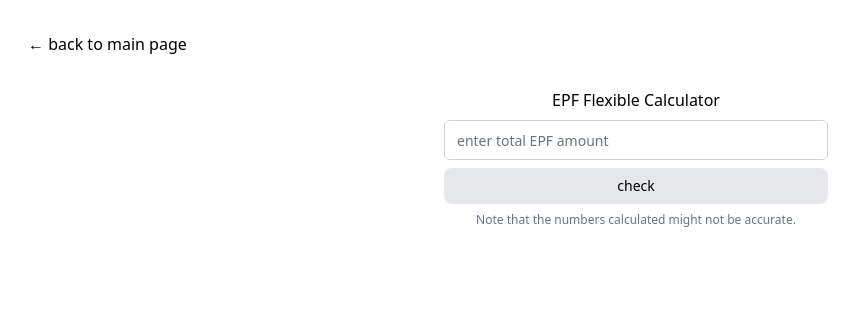
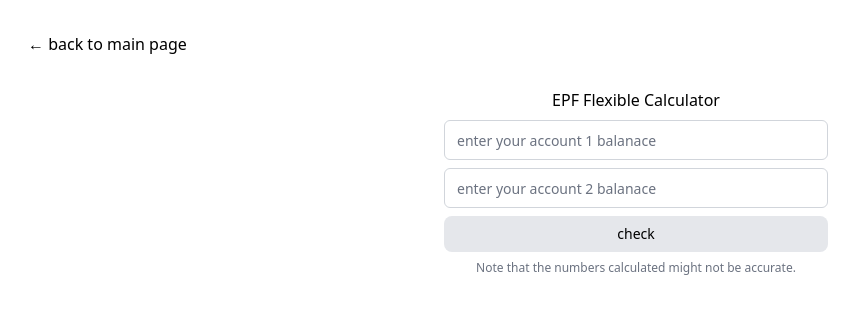
Before and after one commit to afrieirham/tools, a Next.js app: page /epf-flexible in a window 1280 px wide. Shown: the top 314 px of the page, without its empty margins (4-863 px from the left). Built offline with nearby package versions, Linux system fonts and the light colour scheme.

Commit message:
epf flexible calculator

```diff
--- a/src/pages/epf-flexible.tsx
+++ b/src/pages/epf-flexible.tsx
@@ -1,14 +1,16 @@
 import React, { useState } from "react";
 
 function EPFFlexible() {
-  const [input, setInput] = useState("");
-  const [amount, setAmount] = useState(0);
+  const [input1, setInput1] = useState("");
+  const [input2, setInput2] = useState("");
 
-  const hasAmount = amount > 0;
+  const [amount1, setAmount1] = useState(0);
+  const [amount2, setAmount2] = useState(0);
 
-  const currentAccount1 = (amount * 70) / 100;
-  const currentAccount2 = (amount * 30) / 100;
+  const hasAmount = amount1 > 0 && amount2 > 0;
 
+  const currentAccount1 = amount1;
+  const currentAccount2 = amount2;
   const case1 = currentAccount2 >= 3000;
   const case2 = currentAccount2 > 1000;
   const case3 = currentAccount2 <= 1000;
@@ -25,7 +27,7 @@ function EPFFlexible() {
 
   const getNextAccount2 = () => {
     if (case1) {
-      return (amount * 15) / 100;
+      return amount2 / 2;
     } else if (case2) {
       return currentAccount2 - 1000;
     } else {
@@ -33,12 +35,14 @@ function EPFFlexible() {
     }
   };
 
-  const nextAccount1 = case1 ? (amount * 75) / 100 : currentAccount1;
+  const nextAccount1 = case1
+    ? currentAccount1 + (5 / 30) * amount2
+    : currentAccount1;
   const nextAccount2 = getNextAccount2();
 
   const getNextAccount3 = () => {
     if (case1) {
-      return (amount * 10) / 100;
+      return (amount2 * 10) / 30;
     } else if (case2) {
       return 1000;
     } else {
@@ -63,19 +67,33 @@ function EPFFlexible() {
       <form
         onSubmit={(e) => {
           e.preventDefault();
-          setAmount(Number(input));
+          setAmount1(Number(input1));
+          setAmount2(Number(input2));
         }}
         className="flex flex-col items-center w-full max-w-sm mx-auto space-y-2"
       >
         <h1 className="">EPF Flexible Calculator</h1>
         <input
           type="number"
-          value={input}
-          placeholder="enter total EPF amount"
+          value={input1}
+          placeholder="enter your account 1 balanace"
           required
           onChange={(e) => {
-            setInput(e.target.value);
-            setAmount(0);
+            setInput1(e.target.value);
+            setAmount1(0);
+            setAmount2(0);
+          }}
+          className="flex w-full h-10 max-w-sm px-3 py-2 mx-auto text-sm border border-gray-300 rounded-md border-input bg-background ring-offset-background placeholder:text-muted-foreground focus-visible:outline-none focus-visible:ring-2 focus-visible:ring-ring focus-visible:ring-offset-2 disabled:cursor-not-allowed disabled:opacity-50"
+        />
+        <input
+          type="number"
+          value={input2}
+          placeholder="enter your account 2 balanace"
+          required
+          onChange={(e) => {
+            setInput2(e.target.value);
+            setAmount1(0);
+            setAmount2(0);
           }}
           className="flex w-full h-10 max-w-sm px-3 py-2 mx-auto text-sm border border-gray-300 rounded-md border-input bg-background ring-offset-background placeholder:text-muted-foreground focus-visible:outline-none focus-visible:ring-2 focus-visible:ring-ring focus-visible:ring-offset-2 disabled:cursor-not-allowed disabled:opacity-50"
         />
@@ -134,6 +152,12 @@ function EPFFlexible() {
               <p>Account 3</p>
               <p className="font-bold">{ringgit.format(0)}</p>
             </div>
+            <div>
+              <p>TOTAL</p>
+              <p className="font-bold">
+                {ringgit.format(currentAccount1 + currentAccount2)}
+              </p>
+            </div>
           </div>
         </div>
       )}
@@ -153,6 +177,12 @@ function EPFFlexible() {
               <p>Account 3</p>
               <p className="font-bold">{ringgit.format(nextAccount3)}</p>
             </div>
+            <div>
+              <p>TOTAL</p>
+              <p className="font-bold">
+                {ringgit.format(nextAccount1 + nextAccount2 + nextAccount3)}
+              </p>
+            </div>
           </div>
         </div>
       )}
```
